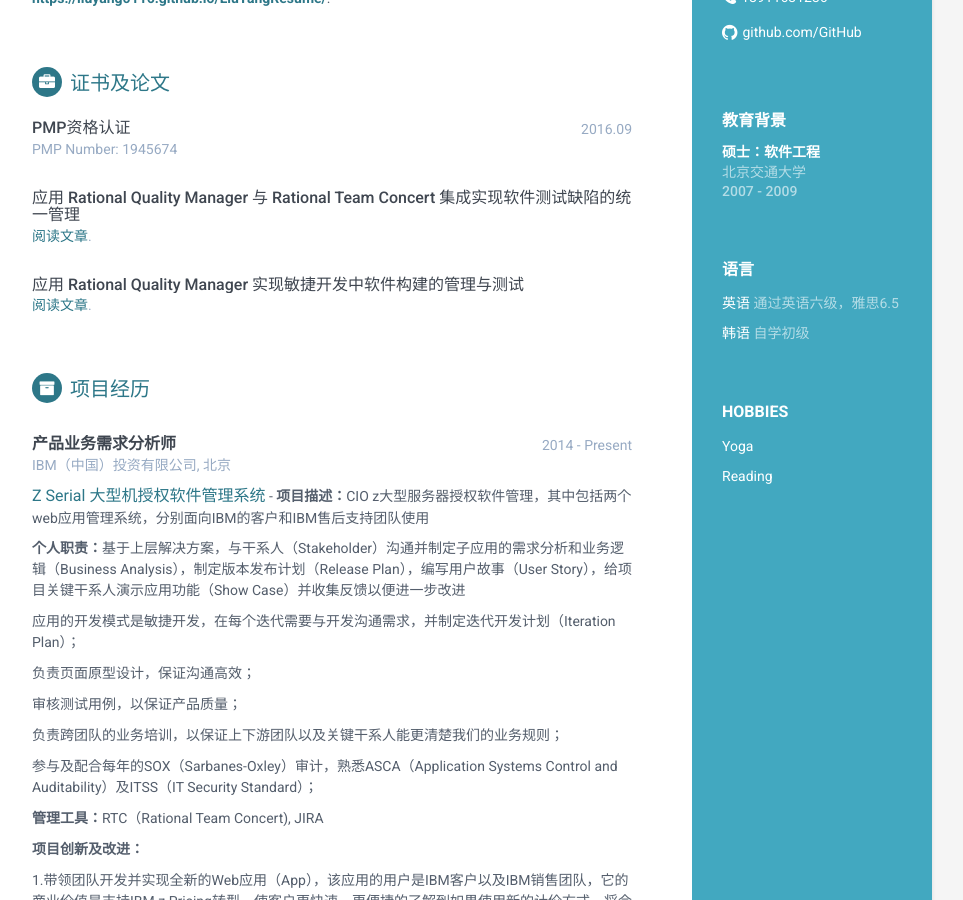
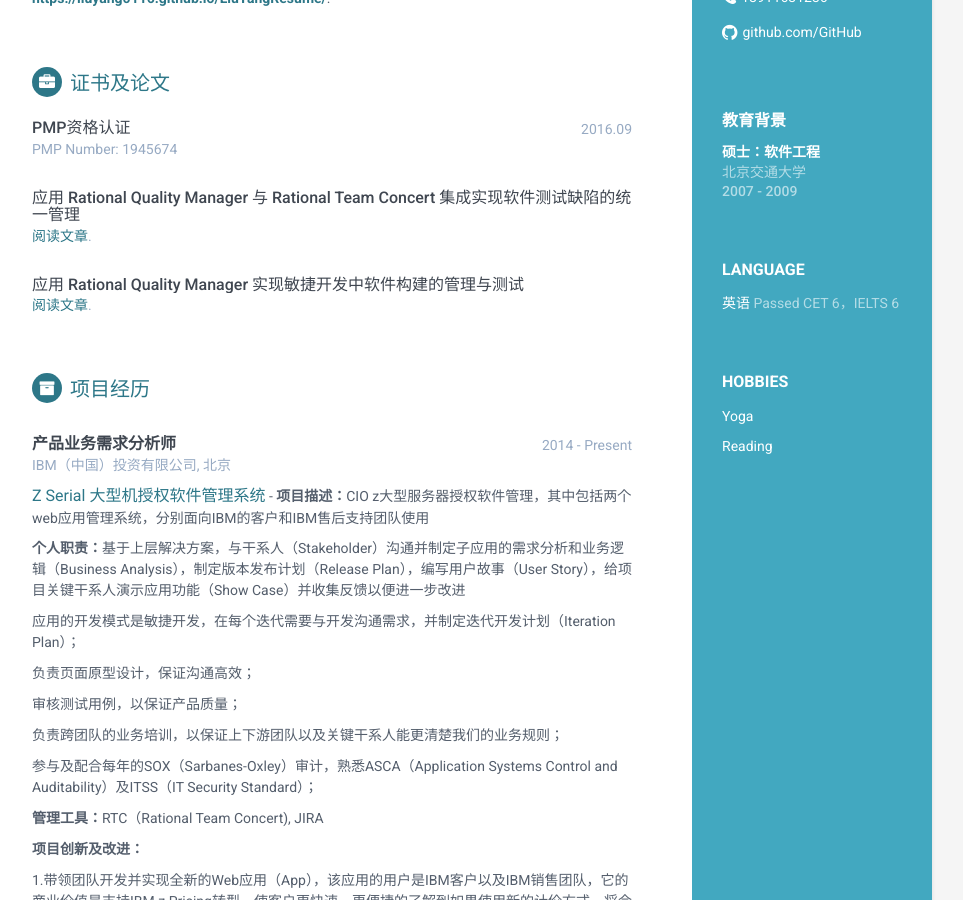
Before and after one commit to liuyang0116/LiuYangResume_EN, a Jekyll site: the page built from index.html, in a window 1280 px wide and 900 px high, scrolled down 421 px. Shown: the whole window, without its empty margins (188-1151 px from the left). Built offline with Jekyll 4.4.1, drawn with Linux system fonts in a browser that asks for light colours.

Commit message:
Update language.html

```diff
--- a/_includes/language.html
+++ b/_includes/language.html
@@ -1,7 +1,6 @@
 <div class="languages-container container-block">
-<h2 class="container-block-title">语言</h2>
+<h2 class="container-block-title">Language</h2>
 <ul class="list-unstyled interests-list">
-<li>英语 <span class="lang-desc">通过英语六级，雅思6.5</span></li>
-<li>韩语 <span class="lang-desc">自学初级</span></li>
+<li>英语 <span class="lang-desc">Passed CET 6，IELTS 6</span></li>
 </ul>
 </div><!--//interests-->
```
